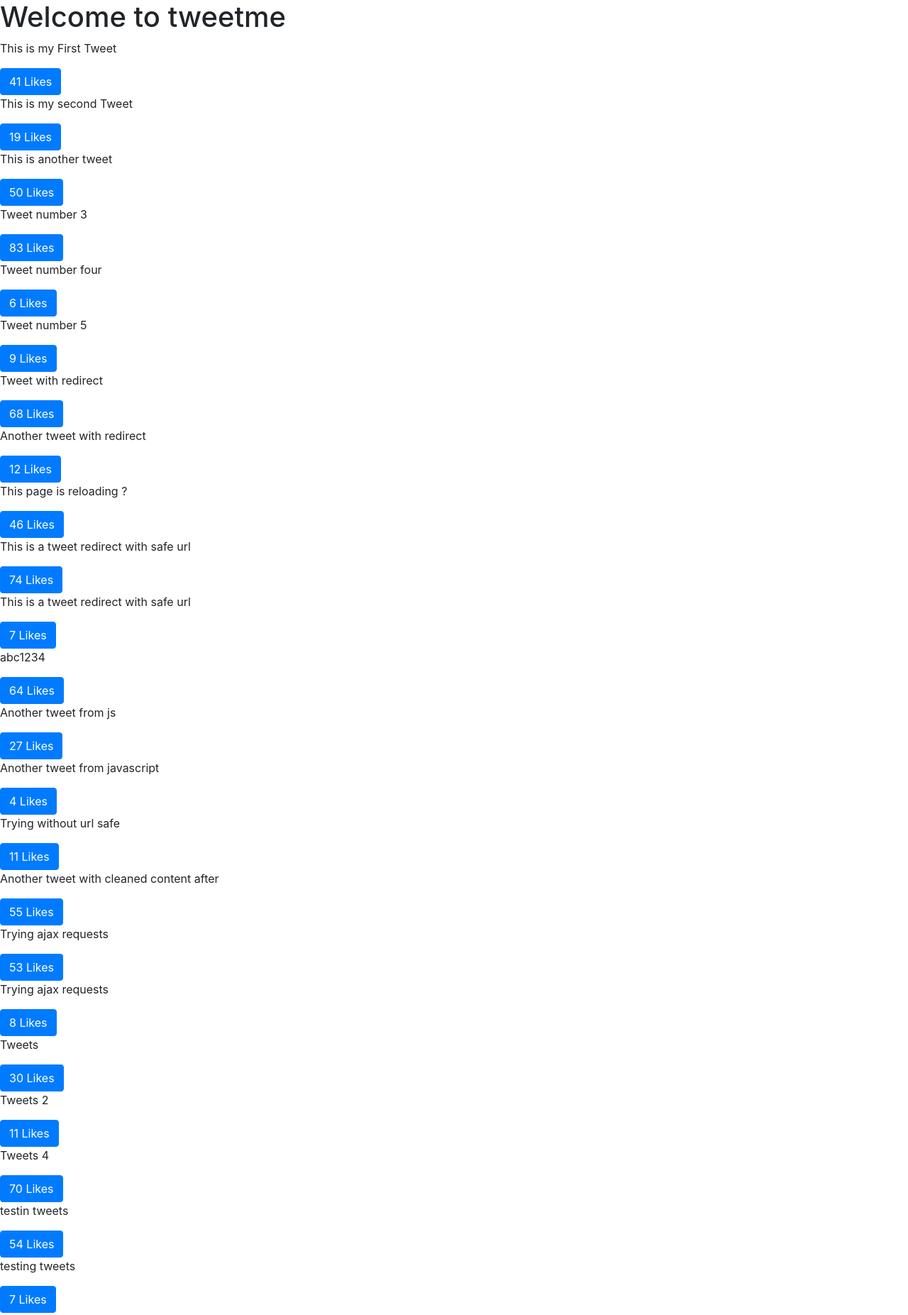
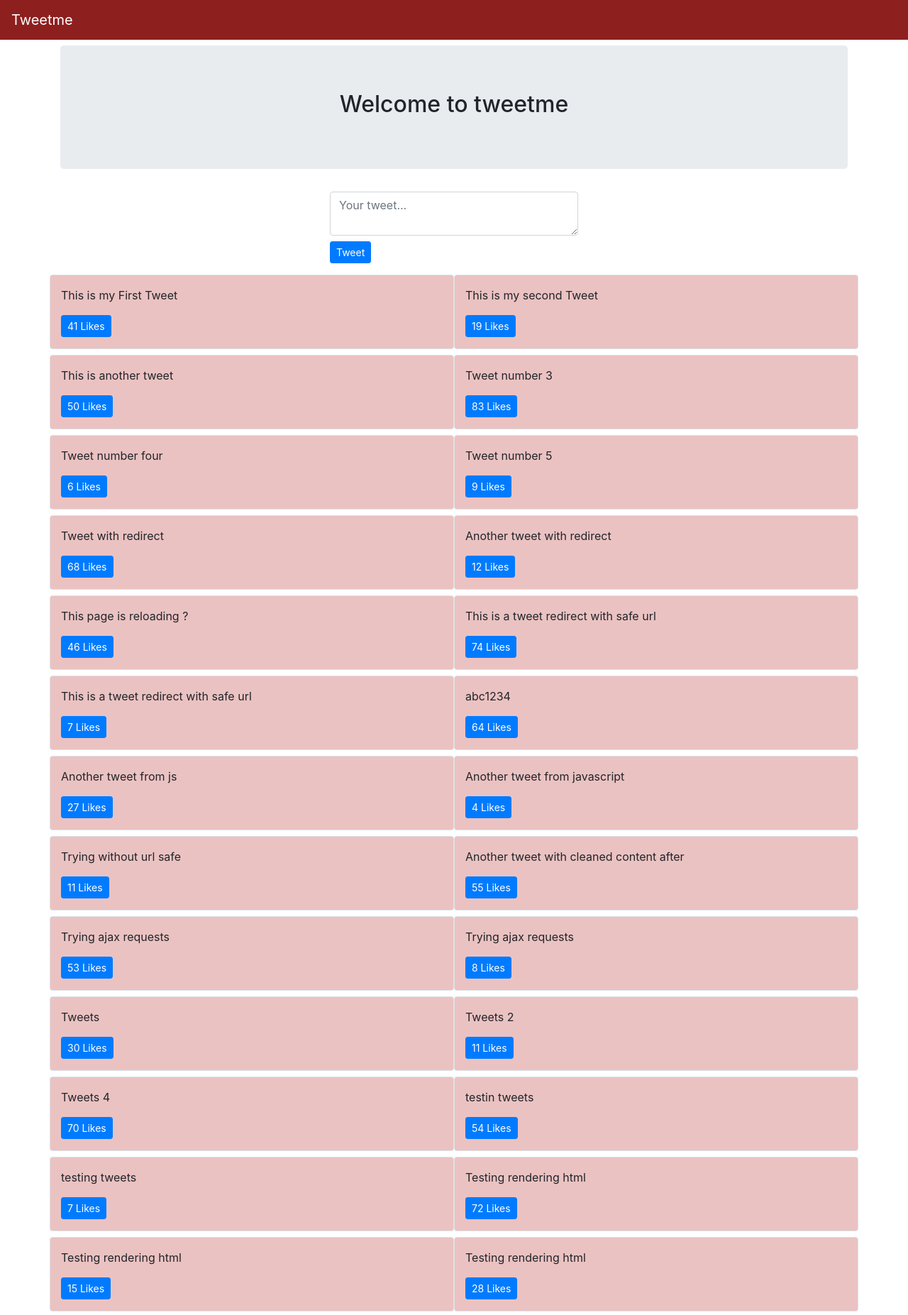
Before and after one commit to vitostamatti/tweetme, a Django app: page / in a window 1280 px wide. Shown: the top 1853 px of the page at 71% size. Run offline with Django 3.2, Linux system fonts and the light colour scheme; data comes from the database, SQL or seed files in the repository; both versions use the stored data as it was after the commit; data that the repository does not hold is empty; some libraries are stand-ins or nearby versions.

Commit message:
javascript tweets

```diff
--- a/templates/base.html
+++ b/templates/base.html
@@ -9,13 +9,23 @@
     <!-- Bootstrap CSS -->
     <link rel="stylesheet" href="https://stackpath.bootstrapcdn.com/bootstrap/4.5.2/css/bootstrap.min.css"
         integrity="sha384-JcKb8q3iqJ61gNV9KGb8thSsNjpSL0n8PARn9HuZOnIxN0hoP+VmmDGMN5t9UJ0Z" crossorigin="anonymous">
+    <style>
+        .bg-tweetme {
+            background-color: #8e1f1f !important;
+        }
 
-    <title>Hello, world!</title>
+        .bg-tweet {
+            background-color: #ebc2c2 !important;
+        }
+    </style>
+    <title>Tweetme</title>
 </head>
 
 <body>
-    {% block content %}{% endblock %}
-
+    {% include "components/navbar.html" %}
+    <div class="container">
+        {% block content %}{% endblock %}
+    </div>
     <!-- Optional JavaScript -->
     <!-- jQuery first, then Popper.js, then Bootstrap JS -->
     <script src="https://code.jquery.com/jquery-3.5.1.slim.min.js"
--- a/templates/components/navbar.html
+++ b/templates/components/navbar.html
@@ -0,0 +1,37 @@
+<nav class="navbar navbar-expand-lg navbar-dark bg-tweetme mb-2">
+    <a class="navbar-brand" href="/">Tweetme</a>
+    <button class="navbar-toggler" type="button" data-toggle="collapse" data-target="#navbarSupportedContent"
+        aria-controls="navbarSupportedContent" aria-expanded="false" aria-label="Toggle navigation">
+        <span class="navbar-toggler-icon"></span>
+    </button>
+
+    <div class="collapse navbar-collapse d-none" id="navbarSupportedContent">
+        <ul class="navbar-nav mr-auto d-none">
+            <li class="nav-item active">
+                <a class="nav-link" href="#">Home <span class="sr-only">(current)</span></a>
+            </li>
+            <li class="nav-item">
+                <a class="nav-link" href="#">Link</a>
+            </li>
+            <li class="nav-item dropdown">
+                <a class="nav-link dropdown-toggle" href="#" id="navbarDropdown" role="button" data-toggle="dropdown"
+                    aria-haspopup="true" aria-expanded="false">
+                    Dropdown
+                </a>
+                <div class="dropdown-menu" aria-labelledby="navbarDropdown">
+                    <a class="dropdown-item" href="#">Action</a>
+                    <a class="dropdown-item" href="#">Another action</a>
+                    <div class="dropdown-divider"></div>
+                    <a class="dropdown-item" href="#">Something else here</a>
+                </div>
+            </li>
+            <li class="nav-item">
+                <a class="nav-link disabled" href="#" tabindex="-1" aria-disabled="true">Disabled</a>
+            </li>
+        </ul>
+        <form class="form-inline my-2 my-lg-0 d-none">
+            <input class="form-control mr-sm-2" type="search" placeholder="Search" aria-label="Search">
+            <button class="btn btn-outline-success my-2 my-sm-0" type="submit">Search</button>
+        </form>
+    </div>
+</nav>
--- a/templates/pages/home.html
+++ b/templates/pages/home.html
@@ -1,17 +1,80 @@
 {% extends 'base.html' %}
 
 {% block content %}
-<h1>Welcome to tweetme</h1>
-<div class="" id="tweets">
+<div class="jumbotron text-center">
+    <div class="col">
+        <h2>Welcome to tweetme</h1>
+    </div>
+</div>
+
+<div class="row mb-2">
+    <div class="col-md-4 mx-auto col-10">
+        <form class="form" id='tweet-create-form' method="POST" action="/create-tweet/">
+            {% csrf_token %}
+            <input type="hidden" name="next" value="/">
+            <textarea class="form-control" name="content" placeholder="Your tweet..."></textarea>
+            <button type="submit" class="my-2 btn btn-sm btn-primary">Tweet</button>
+        </form>
+    </div>
+</div>
+
+<div class="row" id="tweets">
     Loading...
 </div>
 
 <script>
-    const tweetElement = document.getElementById("tweets")
-    const xhr = new XMLHttpRequest()
-    const method = 'GET'
-    const url = '/tweets'
-    const responseType = 'json'
+
+    function handleTweetCreateFormDidSubmit(event) {
+        event.preventDefault()
+        const myForm = event.target
+        const myFormData = new FormData(myForm)
+        const url = myForm.getAttribute("action")
+        const method = myForm.getAttribute("method")
+        const xhr = new XMLHttpRequest()
+        xhr.open(method, url)
+        xhr.setRequestHeader("HTTP_X_REQUESTED_WITH", "XMLHttpREquest")
+        xhr.setRequestHeader("X-Requested-With", "XMLHttpREquest")
+        xhr.onload = function () {
+            if (xhr.status === 201) {
+                const newTweet = JSON.parse(xhr.response)
+                const newTweetElement = formatTweetElement(newTweet)
+                const ogHtml = tweetsContainerElement.innerHTML
+                tweetsContainerElement.innerHTML = newTweetElement + ogHtml
+                //console.log(newTweetElement)
+            }
+
+        }
+        xhr.send(myFormData)
+    }
+
+    const tweetCreateFormEl = document.getElementById("tweet-create-form")
+    tweetCreateFormEl.addEventListener("submit", handleTweetCreateFormDidSubmit)
+
+
+    const tweetsContainerElement = document.getElementById("tweets")
+
+    function loadTweets(tweetElement) {
+        const xhr = new XMLHttpRequest()
+        const method = 'GET'
+        const url = '/tweets'
+        const responseType = 'json'
+        xhr.responseType = responseType
+        xhr.open(method, url)
+        xhr.onload = function () {
+            const serverResponse = xhr.response
+            var listedItems = xhr.response.response
+            var finalTweetStr = ""
+            for (var i = 0; i < listedItems.length; i++) {
+                var tweetObj = listedItems[i]
+                var currentItem = formatTweetElement(tweetObj)
+                finalTweetStr += currentItem
+            }
+            tweetElement.innerHTML = finalTweetStr
+        }
+        xhr.send()
+    }
+
+    loadTweets(tweetsContainerElement)
 
     function handleDidLike(tweet_id, currentCount) {
         console.log(currentCount)
@@ -20,7 +83,7 @@
 
     function LikeBtn(tweet) {
         var likeBtnElement =
-            `<button onclick="handleDidLike(${tweet.id}, ${tweet.likes})" class="btn btn-small btn-primary">
+            `<button onclick="handleDidLike(${tweet.id}, ${tweet.likes})" class="btn btn-sm btn-primary">
                 ${tweet.likes} Likes
             </button>`
         return likeBtnElement
@@ -28,7 +91,7 @@
 
     function formatTweetElement(tweet) {
         var formatedTweet =
-            `<div class="mg-3 tweet" id="tweet-${tweet.id}">
+            `<div class="mb-2 py-3 border rounded bg-tweet col-12 col-md-6 mg-3 tweet" id="tweet-${tweet.id}">
                 <p>${tweet.content}</p>
                 <div class="btn-group">
                     ${LikeBtn(tweet)}
@@ -37,23 +100,7 @@
         return formatedTweet
     }
 
-    xhr.responseType = responseType
-    xhr.open(method, url)
-    xhr.onload = function () {
-        const serverResponse = xhr.response
-        var listedItems = xhr.response.response
-        var finalTweetStr = ""
-        for (var i = 0; i < listedItems.length; i++) {
-            var tweetObj = listedItems[i]
-            var currentItem = formatTweetElement(tweetObj)
-            finalTweetStr += currentItem
-        }
-        tweetElement.innerHTML = finalTweetStr
 
-
-
-    }
-    xhr.send()
 
 </script>
 {% endblock content %}
--- a/tweetme/settings.py
+++ b/tweetme/settings.py
@@ -27,7 +27,7 @@ SECRET_KEY = 'c%49)2693e%9@3g6_(dx8m@(%xl_zzu)om7i9ms==nwus+4f@)'
 # SECURITY WARNING: don't run with debug turned on in production!
 DEBUG = True
 
-ALLOWED_HOSTS = []
+ALLOWED_HOSTS = ['127.0.0.1']
 
 
 # Application definition
--- a/tweetme/urls.py
+++ b/tweetme/urls.py
@@ -19,7 +19,8 @@ from django.urls import path
 from tweets.views import (
     home_view,
     tweet_detail_view,
-    tweet_list_view,)
+    tweet_list_view,
+    tweet_create_view,)
 
 urlpatterns = [
     path('admin/', admin.site.urls),
@@ -27,4 +28,5 @@ urlpatterns = [
     path('', home_view),
     path('tweets/', tweet_list_view),
     path('tweets/<int:tweet_id>', tweet_detail_view),
+    path('create-tweet/', tweet_create_view),
 ]
--- a/tweets/models.py
+++ b/tweets/models.py
@@ -1,8 +1,15 @@
 from django.db import models
-
+import random
 # Create your models here.
 
 class Tweet(models.Model):
     # id = models.AutoField(pk=True)
     content = models.TextField(blank=True, null=True)
     image = models.FileField(upload_to="image/", blank=True, null=True)
+
+    def serialize(self):
+        return {
+            "id": self.id,
+            "content": self.content,
+            "likes": random.randint(0,100)
+        }
--- a/tweets/views.py
+++ b/tweets/views.py
@@ -1,12 +1,30 @@
 import random
-from django.shortcuts import render
+from django.conf import settings
+from django.shortcuts import render, redirect
 from django.http import HttpResponse, Http404, JsonResponse
+from django.utils.http import is_safe_url
 
+from .forms import TweetForm
 from .models import Tweet
 
 # Create your views here.
 def home_view(request, *args, **kwargs):
     return render(request, 'pages/home.html', context={}, status=200)
+
+def tweet_create_view(request, *args, **kwargs):
+    form = TweetForm(request.POST or None)
+    next_url = request.POST.get('next') or None
+    if form.is_valid():
+        obj = form.save(commit=False)
+        obj.save()
+
+        if True:
+            return JsonResponse(obj.serialize(), status=201) # status for created items
+
+        if next_url != None: #and is_safe_url(next_url, ALLOWED_HOSTS):
+            return redirect(next_url)
+        form = TweetForm()
+    return render(request, 'components/form.html', context={'form': form })
 
 def tweet_list_view(request, *args, **kwargs):
     '''
@@ -14,11 +32,7 @@ def tweet_list_view(request, *args, **kwargs):
     Return json data to consume by javascript
     '''
     qs = Tweet.objects.all()
-    tweets_list = [{
-        "id": tweet.id,
-        "content": tweet.content,
-        "likes": random.randint(0,100),
-    } for tweet in qs]
+    tweets_list = [ tweet.serialize() for tweet in qs]
 
     data = {
         "isUser": False,
```
Also changed, not shown: Roadmap.md (+1 -0 lines), templates/components/form.html (added, +9 -0 lines), tweets/forms.py (added, +16 -0 lines), db.sqlite3, templates/components/footer.html (added).
